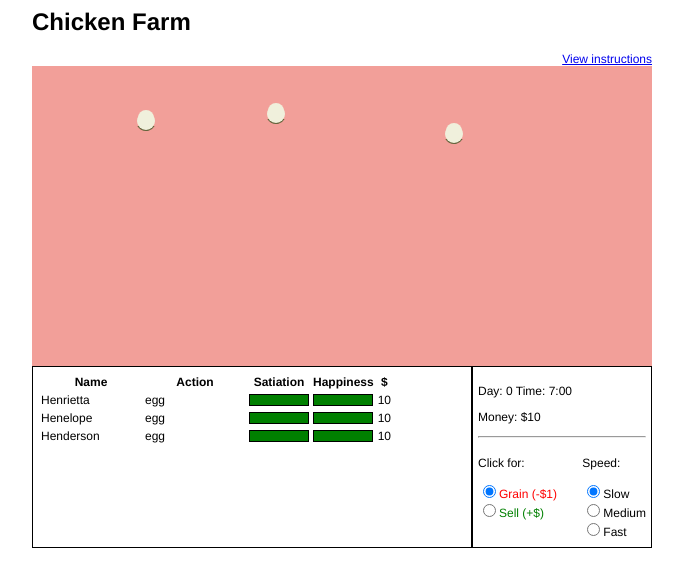
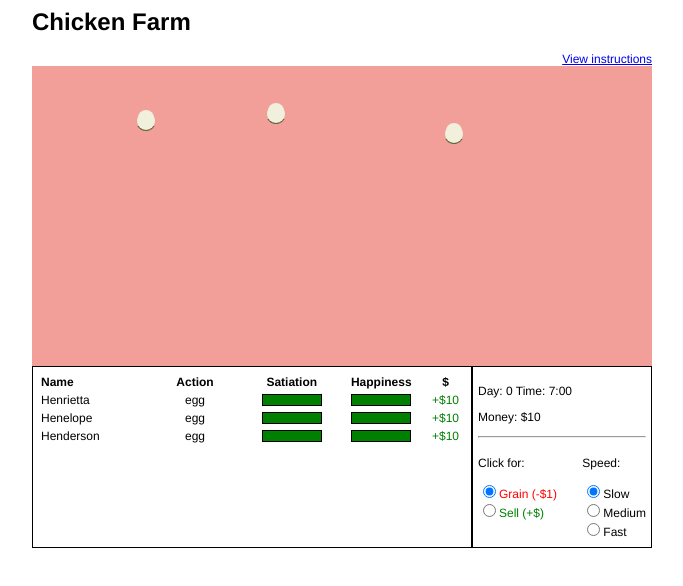
Before and after one commit to cowlet/peck, a plain HTML site: page peck.html in a window 1280 px wide. Shown: the whole page, without its empty margins (298-981 px from the left). Drawn offline with Linux system fonts and the light colour scheme.

Commit message:
Misc tidy-up of chicken info layout.

```diff
--- a/peck.css
+++ b/peck.css
@@ -32,8 +32,15 @@
   width: 100px;
 }
 
+.chicken-sell {
+  width: 35px;
+}
+
 table {
 	font: 12px "Helvetica", sans-serif;
+  table-layout: fixed;
+  width: 428px;
+  text-align: center;
 }
 
 /* farm-info contains mouse and time */
--- a/peck.html
+++ b/peck.html
@@ -26,18 +26,18 @@
       <table id="chicken-info-table">
         <thead>
           <tr>
-            <th>Name</th>
-            <th>Action</th>
+            <th class="chicken-name">Name</th>
+            <th class="chicken-action">Action</th>
             <th>Satiation</th>
             <th>Happiness</th>
-            <th>$</th>
+            <th class="chicken-sell">$</th>
           </tr>
         </thead>
         <tbody id="chicken-info-body">
         </tbody>
       </table>
+		</div>
 
-		</div>
 		<div id="farm-info">
 			<div id="farm-info-text">
 			</div>
--- a/peck_graphics.js
+++ b/peck_graphics.js
@@ -66,20 +66,17 @@ PECK.infobar.x_columns = [15, 100, 200, 360];
 
 PECK.infobar.draw = function (chickens) {
   chickens.forEach (function (c) {
-    PECK.infobar.chicken_row (c);
-  });
-
-  chickens.forEach (function (c) {
+    PECK.infobar.set_chicken_row (c);
     PECK.infobar.draw_bar (c.name + "-sat-bar", c.satiation);
     PECK.infobar.draw_bar (c.name + "-hap-bar", c.happiness);
   });
 
-  farm_html = "<p>Day: " + this.day + " Time: " + this.hour + ":00</p><p>Money: $" +
-              this.money + "</p>";
+  var farm_html = "<p>Day: " + this.day + " Time: " + this.hour + ":00</p><p>Money: $" +
+                  this.money + "</p>";
   document.getElementById("farm-info-text").innerHTML = farm_html;
 };
 
-PECK.infobar.chicken_row = function (c) {
+PECK.infobar.set_chicken_row = function (c) {
   var row = document.getElementById (c.name + "-row");
   if (row === null)
   {
@@ -93,7 +90,6 @@ PECK.infobar.chicken_row = function (c) {
 
     cell = row.insertCell (1);
     cell.setAttribute ("id", c.name+"-act");
-    cell.setAttribute ("class", "chicken-action");
     cell.innerText = c.behaviour.move;
 
     cell = row.insertCell (2);
@@ -106,12 +102,20 @@ PECK.infobar.chicken_row = function (c) {
 
     cell = row.insertCell (4);
     cell.setAttribute ("id", c.name+"-sell");
-    cell.innerText = c.sells_for;
+    if (c.sells_for > 0)
+    {
+      cell.setAttribute ("class", "sell-text");
+    }
+    cell.innerText = ("+$" + c.sells_for);
   }
   else
   {
     document.getElementById (c.name+"-act").innerText = c.behaviour.move;
-    document.getElementById (c.name+"-sell").innerText = c.sells_for;
+    document.getElementById (c.name+"-sell").innerText = "+$" + c.sells_for;
+    if (c.sells_for === 0)
+    {
+      cell.removeAttribute ("class");
+    }
   }
 };
 
```
Also changed, not shown: features.txt.
